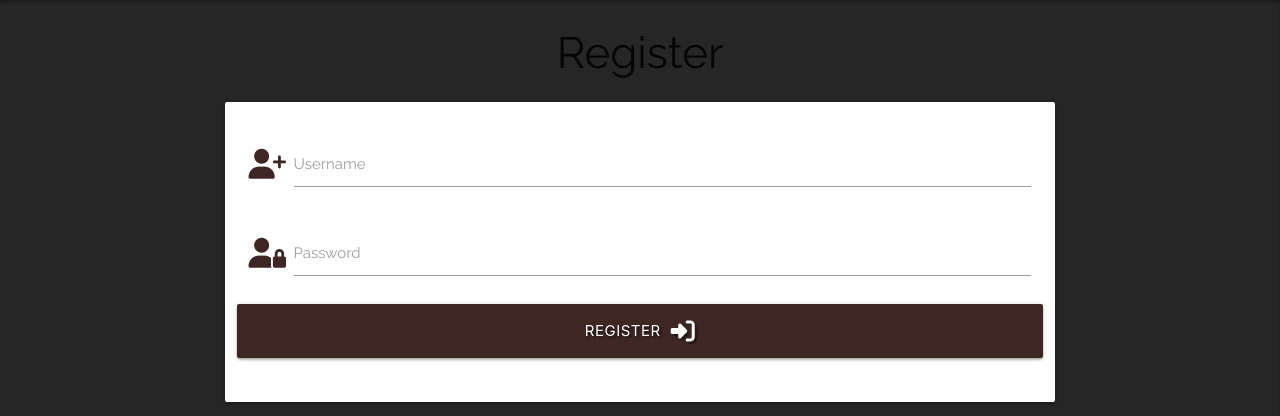
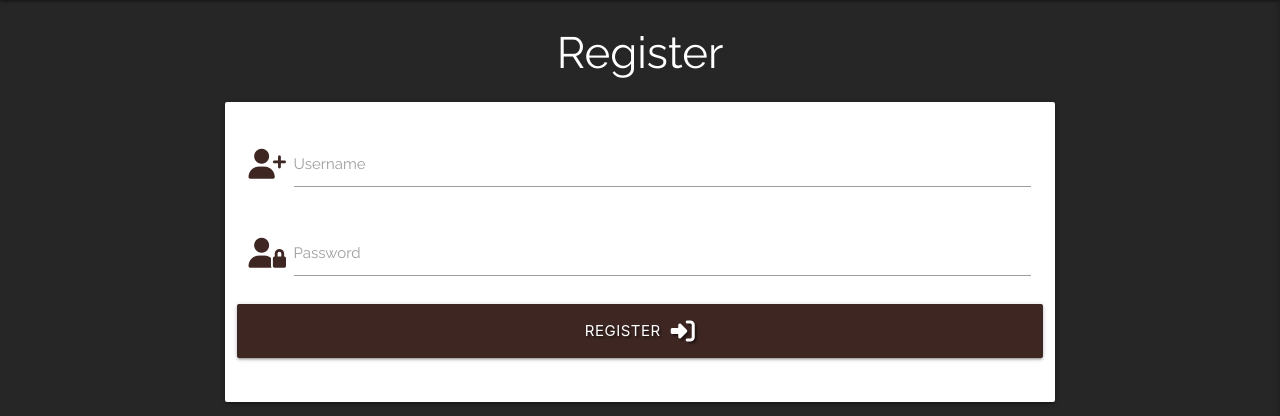
Before and after one commit to JoelineAlves/hair_manager, a Flask app: page /register in a window 1280 px wide. Shown: the part 64-480 px from the top of the page. Run offline with Flask 3, Linux system fonts and the light colour scheme; some libraries are stand-ins or nearby versions.

Commit message:
my last update

```diff
--- a/templates/register.html
+++ b/templates/register.html
@@ -1,7 +1,7 @@
 {% extends "base.html" %}
 {% block content %}
 
-<h3 class="center-align">Register</h3>
+<h3 class="center-align white-text">Register</h3>
 
 <div class="row">
     <form class="col s12 m8 offset-m2" method="POST" action="{{ url_for('register') }}">
```
